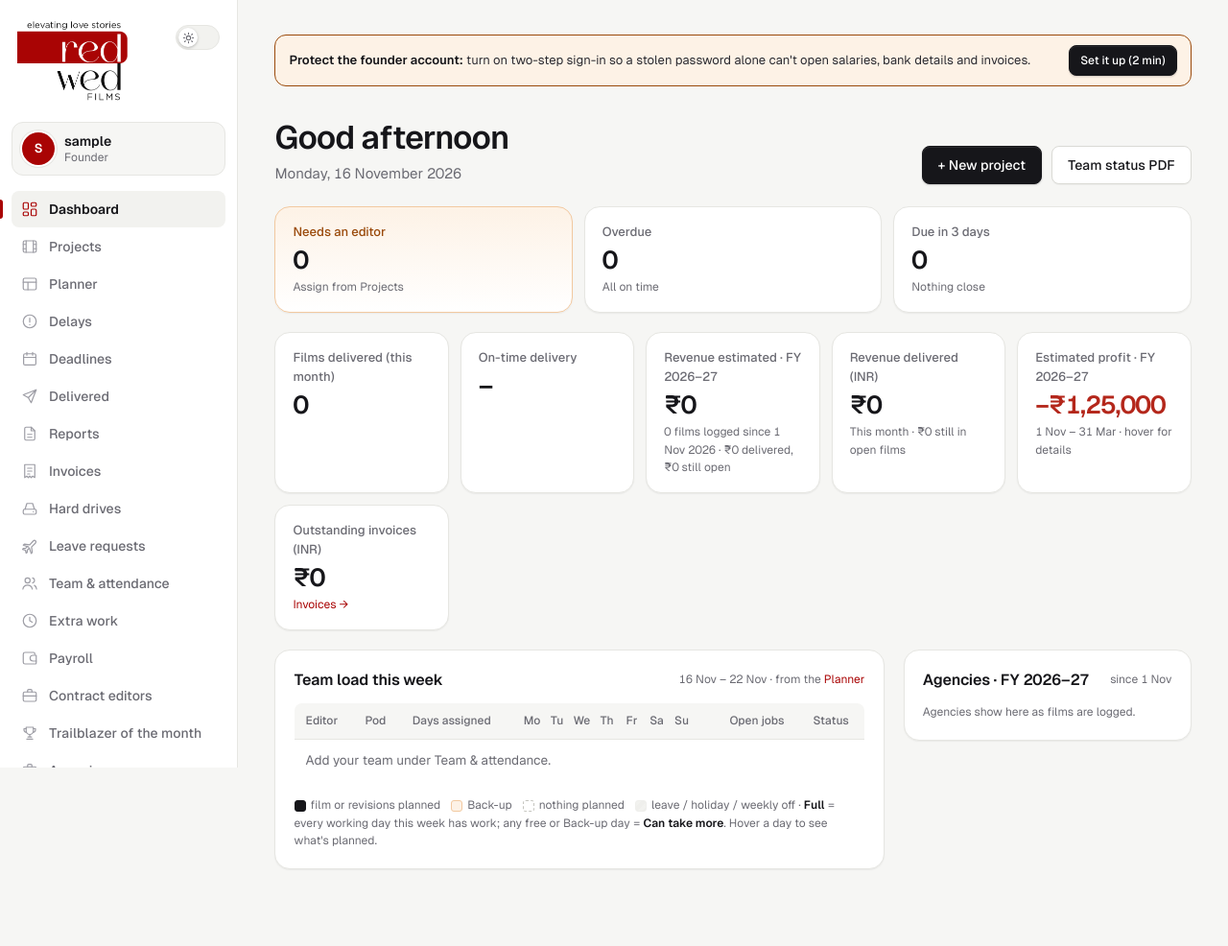
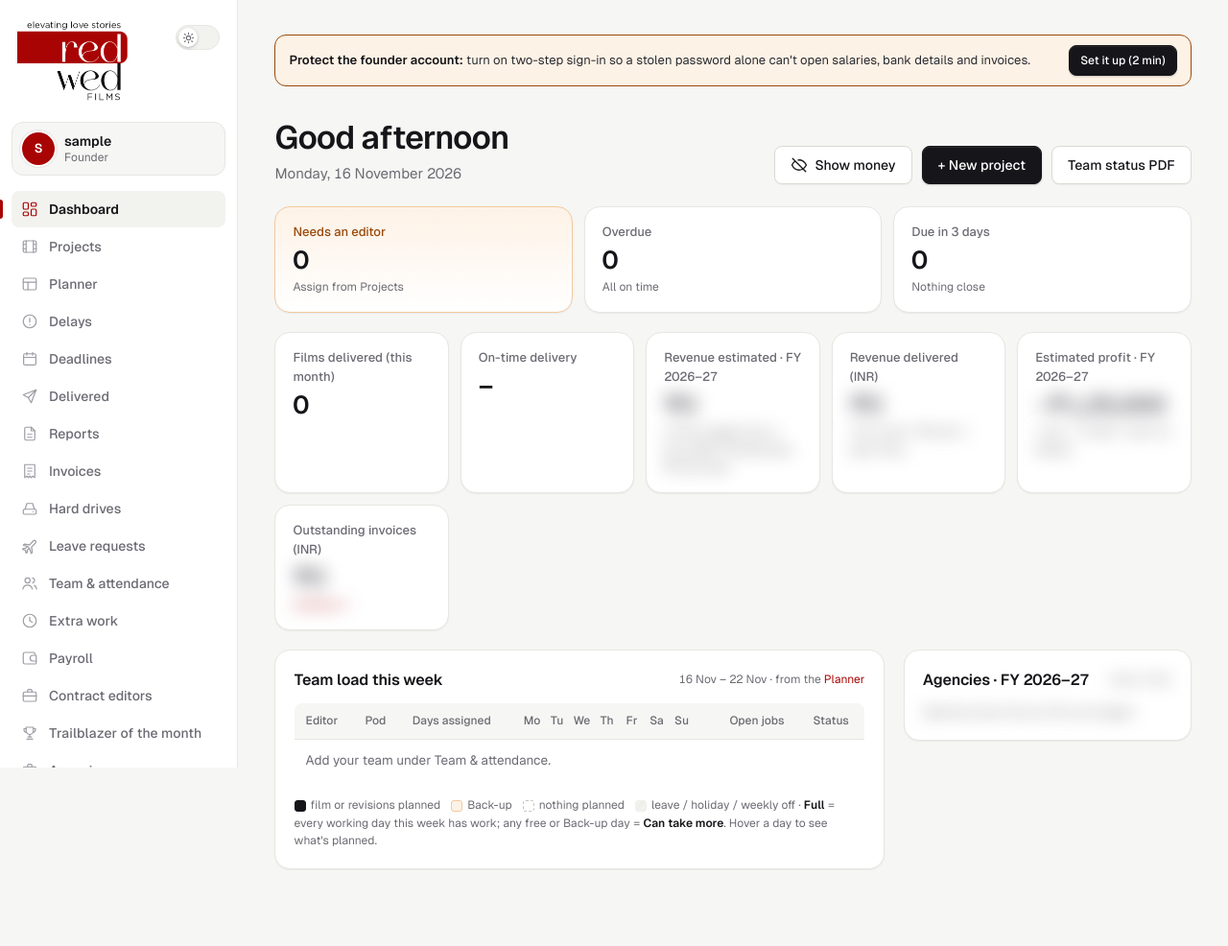
Before and after one commit to ggulati2/studio-ops, a Django app: page /dashboard/ in a window 1280 px wide; the page is wider, and only the part inside the window is pictured. Shown: that part at 96% size. Run offline with Django 5.2, Linux system fonts and the light colour scheme; the visitor is signed in with stand-in values (Sample User, id 1); data comes from the database, SQL or seed files in the repository; data that the repository does not hold is empty; some libraries are stand-ins or nearby versions.

Commit message:
Dashboard: revenue, profit and invoice amounts hidden until the eye is clicked
Co-Authored-By: Claude Opus 5.5 <noreply@anthropic.com>
Claude-Session: https://claude.ai/code/session_01SRdHSDENbpxkHMhr5a9ifw

```diff
--- a/static/app.css
+++ b/static/app.css
@@ -1247,3 +1247,13 @@ td[data-col="start"] .tag.bad{margin-left:6px}
 /* Films that changed hands */
 .handover-line{display:flex;flex-wrap:wrap;gap:6px;align-items:center}
 .handed{display:block;margin-top:2px}
+/* Dashboard money: hidden until the eye is clicked (safe to share the screen) */
+html:not(.show-money) [data-secret] > b,html:not(.show-money) [data-secret] > small,
+html:not(.show-money) [data-secret-part] .muted,html:not(.show-money) [data-secret-part] .small,html:not(.show-money) [data-secret-part] .bar{filter:blur(9px);user-select:none;pointer-events:none}
+html:not(.show-money) [data-secret] .profit-tip{display:none!important}
+html:not(.show-money) [data-secret]{cursor:pointer}
+.money-eye .eye-open{display:none}
+html.show-money .money-eye .eye-open{display:inline}
+html.show-money .money-eye .eye-shut{display:none}
+html:not(.show-money) [data-secret] > b,html:not(.show-money) [data-secret] > small{color:var(--muted)!important}
+html:not(.show-money) .profit-kpi.neg{background:var(--card);border-color:var(--line)}
--- a/static/app.js
+++ b/static/app.js
@@ -446,3 +446,23 @@
     if (host) place(host);
   });
 })();
+
+/* Dashboard money stays blurred until the eye is clicked (or a blurred card is clicked).
+   Hidden again on every visit, so the screen is safe to share by default. */
+(function () {
+  "use strict";
+  var doc = document, root = doc.documentElement;
+  function set(on) {
+    root.classList.toggle("show-money", on);
+    Array.prototype.forEach.call(doc.querySelectorAll("[data-money-eye]"), function (b) {
+      b.setAttribute("aria-pressed", on ? "true" : "false");
+      var l = b.querySelector(".eye-label");
+      if (l) l.textContent = on ? "Hide money" : "Show money";
+    });
+  }
+  doc.addEventListener("click", function (e) {
+    if (e.target.closest("[data-money-eye]")) { set(!root.classList.contains("show-money")); return; }
+    if (!root.classList.contains("show-money") && e.target.closest("[data-secret], [data-secret-part]")
+        && !e.target.closest("a")) set(true);
+  });
+})();
--- a/templates/founder/dashboard.html
+++ b/templates/founder/dashboard.html
@@ -3,7 +3,7 @@
 {% block content %}
 <div class="head">
   <div><h1>Good {% now "A" as ampm %}{% if ampm == "AM" %}morning{% else %}afternoon{% endif %}</h1><p>{% now "l, j F Y" %}</p></div>
-  <div class="actions"><a class="btn primary" href="{% url 'project_new' %}">+ New project</a><a class="btn" href="{% url 'report_print' %}" target="_blank">Team status PDF</a></div>
+  <div class="actions"><button type="button" class="btn money-eye" data-money-eye aria-pressed="false" title="Show or hide revenue, profit and invoice amounts"><svg class="ico eye-open" viewBox="0 0 24 24" aria-hidden="true"><path d="M2 12s3.6-7 10-7 10 7 10 7-3.6 7-10 7S2 12 2 12z" fill="none" stroke="currentColor" stroke-width="1.8"/><circle cx="12" cy="12" r="3" fill="none" stroke="currentColor" stroke-width="1.8"/></svg><svg class="ico eye-shut" viewBox="0 0 24 24" aria-hidden="true"><path d="M3 3l18 18M10.6 5.1A10.8 10.8 0 0 1 12 5c6.4 0 10 7 10 7a17 17 0 0 1-3.3 4.2M6.6 6.6C3.8 8.4 2 12 2 12s3.6 7 10 7c1.6 0 3-.4 4.3-1" fill="none" stroke="currentColor" stroke-width="1.8" stroke-linecap="round"/></svg><span class="eye-label">Show money</span></button><a class="btn primary" href="{% url 'project_new' %}">+ New project</a><a class="btn" href="{% url 'report_print' %}" target="_blank">Team status PDF</a></div>
 </div>
 
 <div class="grid">
@@ -16,9 +16,9 @@
 <div class="grid" style="grid-template-columns:repeat(auto-fit,minmax(min(168px,100%),1fr))">
   <div class="kpi"><span>Films delivered (this month)</span><b>{{ delivered_count }}</b></div>
   <div class="kpi"><span>On-time delivery</span><b>{% if on_time_pct is not None %}{{ on_time_pct }}%{% else %}–{% endif %}</b></div>
-  <div class="kpi"><span>Revenue estimated · {{ fy.label }}</span><b>₹{{ fy.revenue|money }}</b><small>{{ fy.films }} film{{ fy.films|pluralize }} logged since {{ fy.start|date:"j M Y" }} · ₹{{ fy.delivered|money }} delivered, ₹{{ fy.open|money }} still open</small></div>
-  <div class="kpi"><span>Revenue delivered (INR)</span><b>₹{{ revenue|money }}</b><small>This month · ₹{{ pipeline|money }} still in open films</small></div>
-  <div class="kpi profit-kpi{% if fy.profit < 0 %} neg{% endif %}" tabindex="0" aria-describedby="profit-tip"><span>Estimated profit · {{ fy.label }}</span><b>{% if fy.profit < 0 %}−{% endif %}₹{{ fy.profit|abs_money }}</b>
+  <div data-secret class="kpi"><span>Revenue estimated · {{ fy.label }}</span><b>₹{{ fy.revenue|money }}</b><small>{{ fy.films }} film{{ fy.films|pluralize }} logged since {{ fy.start|date:"j M Y" }} · ₹{{ fy.delivered|money }} delivered, ₹{{ fy.open|money }} still open</small></div>
+  <div data-secret class="kpi"><span>Revenue delivered (INR)</span><b>₹{{ revenue|money }}</b><small>This month · ₹{{ pipeline|money }} still in open films</small></div>
+  <div data-secret class="kpi profit-kpi{% if fy.profit < 0 %} neg{% endif %}" tabindex="0" aria-describedby="profit-tip"><span>Estimated profit · {{ fy.label }}</span><b>{% if fy.profit < 0 %}−{% endif %}₹{{ fy.profit|abs_money }}</b>
     <small>{% if fy.margin is not None %}{{ fy.margin }}% of revenue estimated · {% endif %}{{ fy.start|date:"j M" }} – {{ fy.end|date:"j M" }} · hover for details</small>
     <span class="profit-tip" role="tooltip" id="profit-tip"><b>{{ fy.label }} · {{ fy.start|date:"j M Y" }} – {{ fy.end|date:"j M Y" }}</b>
       <span>Revenue estimated ({{ fy.films }} films logged) <b>₹{{ fy.revenue|money }}</b></span>
@@ -29,7 +29,7 @@
       <span class="pt-total">= Estimated profit <b>{% if fy.profit < 0 %}−{% endif %}₹{{ fy.profit|abs_money }}</b></span>
       <span class="small muted">Revenue estimated = invoice value of every film logged since {{ fy.start|date:"j M Y" }}, delivered or not. Salaries use payroll for the {{ fy.payroll_months }} month{{ fy.payroll_months|pluralize }} already run. Start date and rent + electricity are in <a href="{% url 'settings' %}">Settings</a>.</span>
     </span></div>
-  <div class="kpi"><span>Outstanding invoices (INR)</span><b>₹{{ outstanding|money }}</b><small><a href="{% url 'invoices' %}">Invoices →</a></small></div>
+  <div data-secret class="kpi"><span>Outstanding invoices (INR)</span><b>₹{{ outstanding|money }}</b><small><a href="{% url 'invoices' %}">Invoices →</a></small></div>
 </div>
 
 {% if pending_leave %}<a class="card warn tight" href="{% url 'leave_requests' %}" style="flex-direction:row;align-items:center;gap:12px;text-decoration:none;color:inherit"><b style="color:var(--warn)">{{ pending_leave }} leave request{{ pending_leave|pluralize }} waiting for you</b><span class="small muted">Approve or decline →</span></a>{% endif %}
@@ -51,7 +51,7 @@
     </table></div>
     <p class="small muted load-key" style="margin:0"><span class="ld on"></span> film or revisions planned <span class="ld backup"></span> Back-up <span class="ld free"></span> nothing planned <span class="ld off"></span> leave / holiday / weekly off · <b>Full</b> = every working day this week has work; any free or Back-up day = <b>Can take more</b>. Hover a day to see what's planned.</p>
   </section>
-  <section class="card aside">
+  <section class="card aside" data-secret-part>
     <div class="title"><h2>Agencies · {{ fy.label }}</h2><span class="small muted">since {{ fy.start|date:"j M" }}</span></div>
     {% for a in fy.agencies %}
       <div style="display:flex;flex-direction:column;gap:5px">
```
Also changed, not shown: ops/tests/test_couples.py (+7 -0 lines), README.md.
